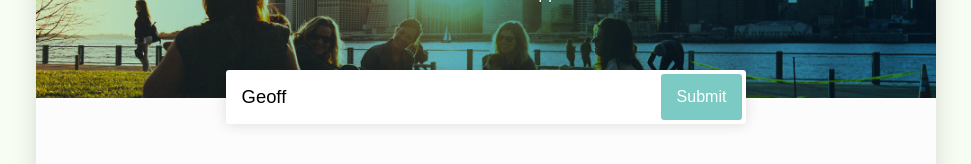
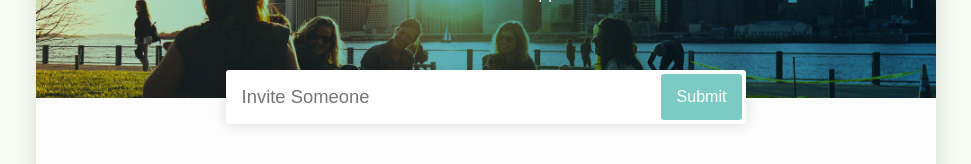
Before and after one commit to geofframler/rsvp-react-app, a React (Create React App) app: page / in a window 1280 px wide. Shown: the part 222-386 px from the top of the page, without its empty margins (154-1125 px from the left). Built offline with nearby package versions, Linux system fonts and the light colour scheme.

Commit message:
Enable users to submit new Guests with the 'Invite Someone' form

```diff
--- a/src/App.js
+++ b/src/App.js
@@ -1,10 +1,13 @@
 import React, { Component } from 'react';
+
 import GuestList from './components/GuestList';
+import NewGuestForm from './components/NewGuestForm'
 
 class App extends Component {
 
   state = {
     isFiltered: false,
+    pendingGuest: '',
     guests: [
       {
         name: 'Jack',
@@ -45,6 +48,24 @@ class App extends Component {
   toggleFilter = () =>
     this.setState({ isFiltered: !this.state.isFiltered })
 
+  handleNameInput = e =>
+    this.setState({ pendingGuest: e.target.value })
+
+  handleNameSubmit = e => {
+    e.preventDefault();
+    this.setState({
+      guests: [
+        {
+          name: this.state.pendingGuest,
+          isConfirmed: false,
+          isEditing: false
+        },
+        ...this.state.guests
+      ],
+      pendingGuest: '',
+    })
+  }
+
   getTotalInvited = () => this.state.guests.length;
   // getAttendingGuests = () =>
   // getUnconfirmedGuests = () =>
@@ -55,10 +76,11 @@ class App extends Component {
       <header>
         <h1>RSVP</h1>
         <p>A Reservation App</p>
-        <form>
-            <input type="text" value="Geoff" placeholder="Invite Someone" />
-            <button type="submit" name="submit" value="submit">Submit</button>
-        </form>
+        <NewGuestForm
+          pendingGuest={this.state.pendingGuest}
+          handleNameInput={this.handleNameInput}
+          handleNameSubmit={this.handleNameSubmit}
+        />
       </header>
       <div className="main">
         <div>
--- /dev/null
+++ b/src/components/NewGuestForm.js
@@ -0,0 +1,21 @@
+import React from 'react';
+
+const NewGuestForm = props =>
+  <form onSubmit={props.handleNameSubmit}>
+    <input
+      type="text"
+      value={props.pendingGuest}
+      onChange={props.handleNameInput}
+      placeholder="Invite Someone"
+    />
+    <button
+      type="submit"
+      name="submit"
+      value="submit"
+    >
+      Submit
+    </button>
+  </form>
+
+
+export default NewGuestForm;
```
